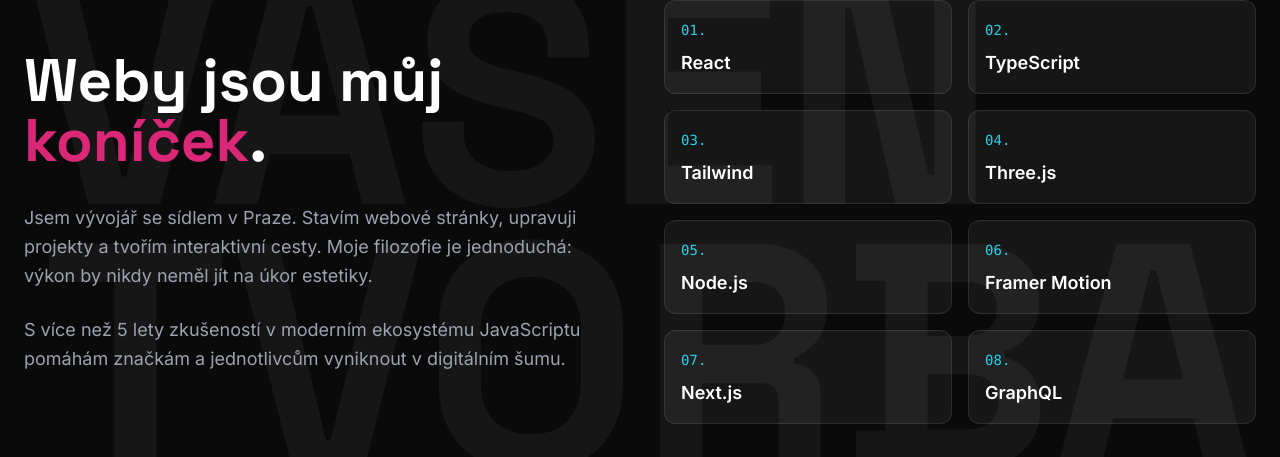
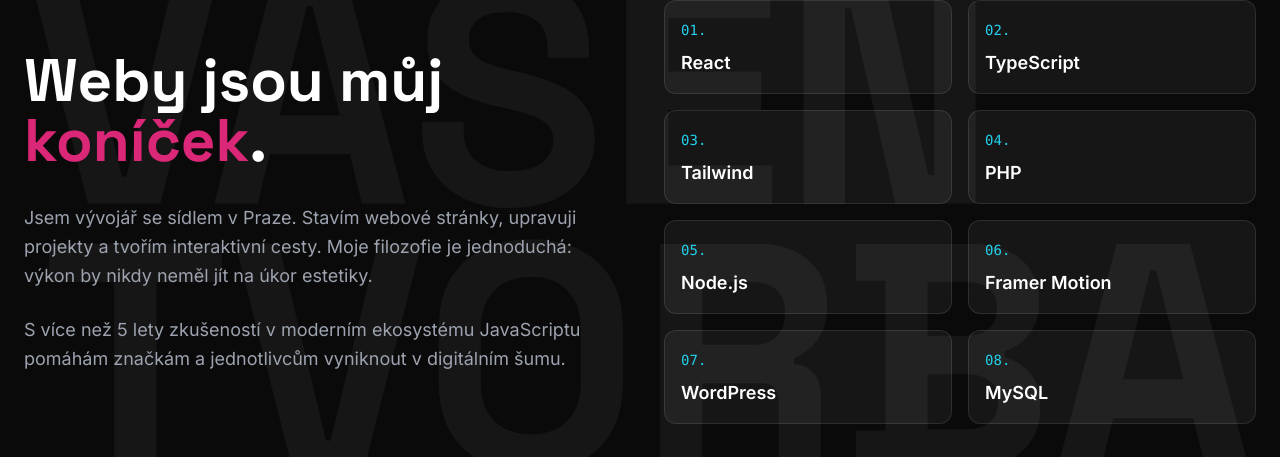
Before and after one commit to FiserBre/fiserbretislav, a React (Vite) app: page / in a window 1280 px wide. Shown: the part 960-1417 px from the top of the page. Built offline with nearby package versions, Linux system fonts and the light colour scheme.

Commit message:
Update About.tsx

```diff
--- a/components/About.tsx
+++ b/components/About.tsx
@@ -11,11 +11,10 @@
   const xLeft = useTransform(scrollYProgress, [0, 1], [-100, 100]);
   const xRight = useTransform(scrollYProgress, [0, 1], [100, -100]);
 
-  // Vertical parallax for background text
   const yText = useTransform(scrollYProgress, [0, 1], [-50, 50]);
 
   const skills = [
-    "React", "TypeScript", "Tailwind", "Three.js", "Node.js", "Framer Motion", "Next.js", "GraphQL"
+    "React", "TypeScript", "Tailwind", "PHP", "Node.js", "Framer Motion", "WordPress", "MySQL"
   ];
 
   return (
```
